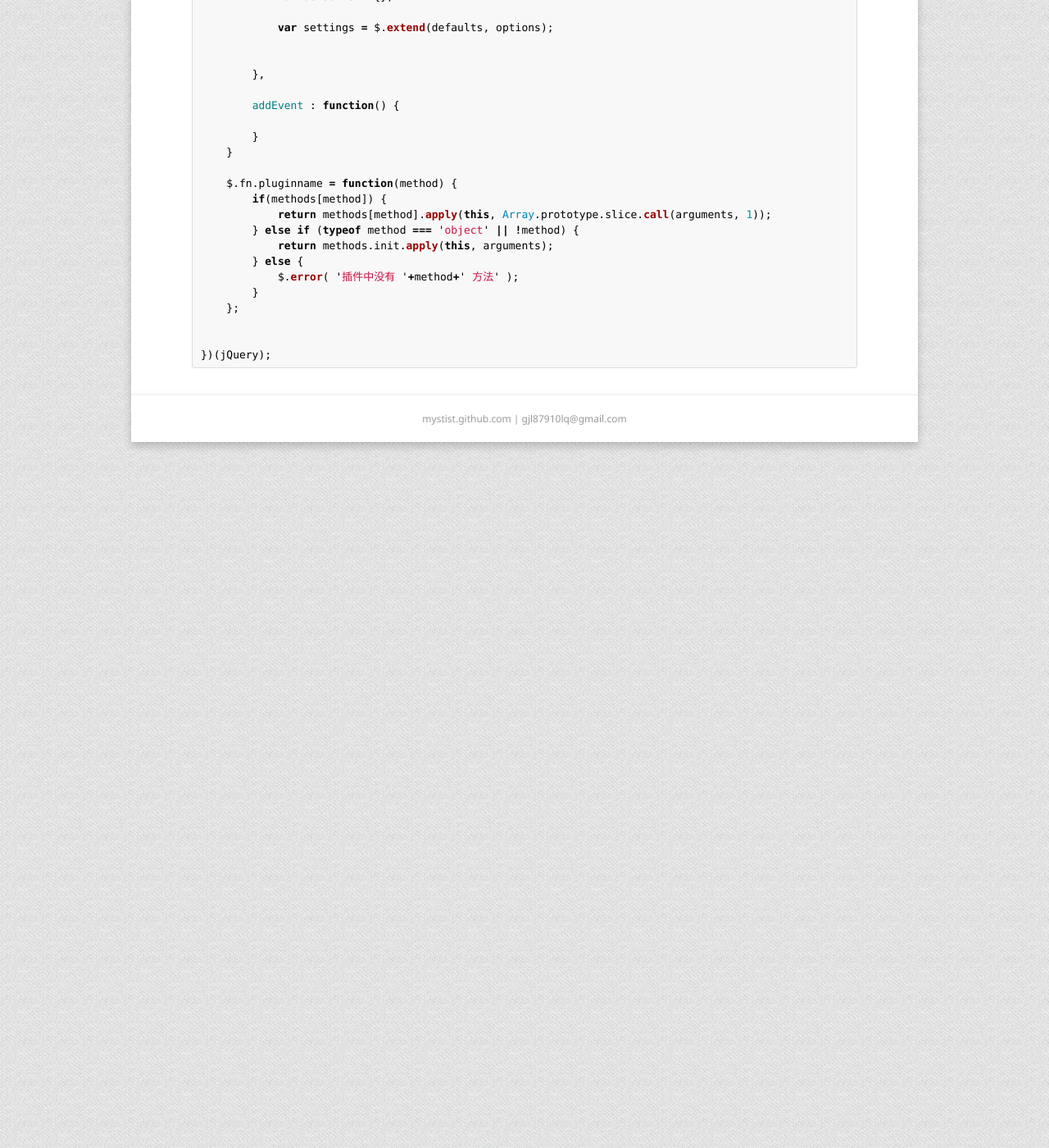
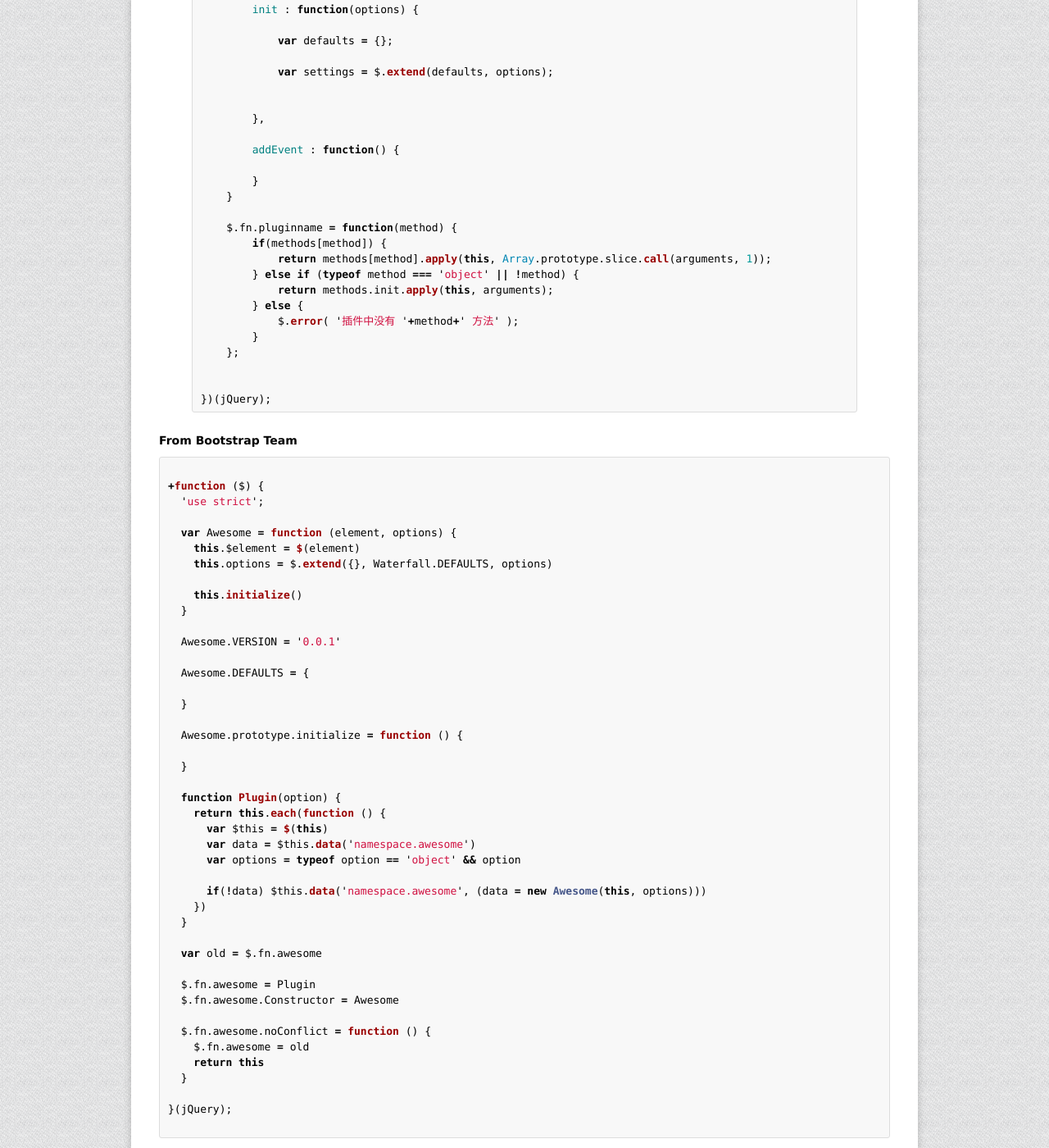
Before and after one commit to mystist/mystist.github.com, a Jekyll site: the page built from _posts/2012-10-18-1.md, in a window 1280 px wide and 1400 px high, scrolled down 310 px. Shown: the whole window at 82% size. Built offline with Jekyll 4.4.1, drawn with Linux system fonts in a browser that asks for light colours; Markdown is read by kramdown in place of the engine named in the settings; some of the changed text lies outside the part shown.

Commit message:
Add Boostrap jQuery plugin backbone.

````diff
--- a/_layouts/template.html
+++ b/_layouts/template.html
@@ -38,7 +38,7 @@
       <div class="main-title">{{ page.title }}</div>
 
       <div class="main-foot">
-        <span>{{ page.text }} {{ page.date | date: "%Y-%m-%d %H:%M"  }}</span>
+        <span>{{ page.text }} {{ page.date | date: "%Y-%m-%d %H:%M" }} {% if page.updated %} (updated at {{ page.updated | date: "%Y-%m-%d %H:%M" }}) {% endif %}</span>
       </div>
 
       <div class="main-text">
--- a/_posts/2012-10-18-1.md
+++ b/_posts/2012-10-18-1.md
@@ -3,9 +3,12 @@ layout: template
 title: jQuery插件开发标准框架
 text: Liber
 date: 2012-10-18 10:05
+updated: 2014-10-02 09:05
 categories:
 - work
 ---
+
+#### From jQuery Team
 
 {% highlight javascript %}
 (function ($) {
@@ -39,3 +42,51 @@ categories:
 
 })(jQuery);
 {% endhighlight %}
+
+#### From Bootstrap Team
+
+```javascript
+
++function ($) {
+  'use strict';
+
+  var Awesome = function (element, options) {
+    this.$element = $(element)
+    this.options = $.extend({}, Waterfall.DEFAULTS, options)
+
+    this.initialize()
+  }
+
+  Awesome.VERSION = '0.0.1'
+
+  Awesome.DEFAULTS = {
+
+  }
+
+  Awesome.prototype.initialize = function () {
+
+  }
+
+  function Plugin(option) {
+    return this.each(function () {
+      var $this = $(this)
+      var data = $this.data('namespace.awesome')
+      var options = typeof option == 'object' && option
+
+      if(!data) $this.data('namespace.awesome', (data = new Awesome(this, options)))
+    })
+  }
+
+  var old = $.fn.awesome
+
+  $.fn.awesome = Plugin
+  $.fn.awesome.Constructor = Awesome
+
+  $.fn.awesome.noConflict = function () {
+    $.fn.awesome = old
+    return this
+  }
+
+}(jQuery);
+
+```
````
